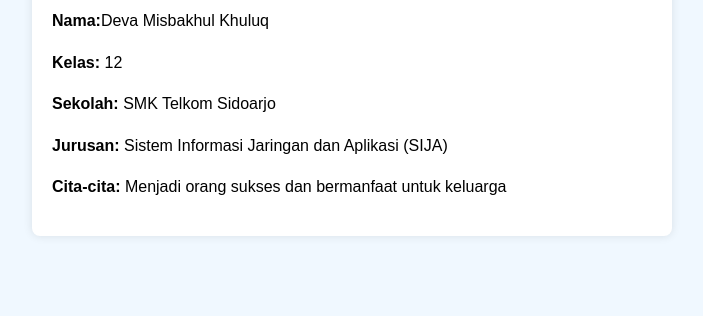
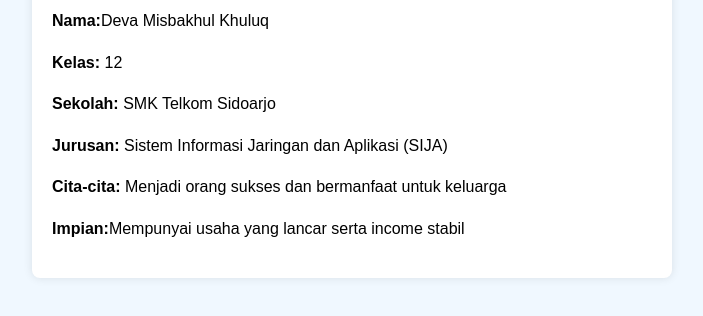
Before and after one commit to Devamisba/tgs-aj2, a plain HTML site: page index.html in a window 1280 px wide. Shown: the part 126-442 px from the top of the page, without its empty margins (288-991 px from the left). Drawn offline with Linux system fonts and the light colour scheme.

Commit message:
second commit

```diff
--- a/index.html
+++ b/index.html
@@ -32,6 +32,7 @@
         <p><strong>Sekolah:</strong> SMK Telkom Sidoarjo</p>
         <p><strong>Jurusan:</strong> Sistem Informasi Jaringan dan Aplikasi (SIJA)</p>
         <p><strong>Cita-cita:</strong> Menjadi orang sukses dan bermanfaat untuk keluarga</p>
+        <p><strong>Impian:</strong>Mempunyai usaha yang lancar serta income stabil</p>
     </div>
 </body>
 </html>
```
